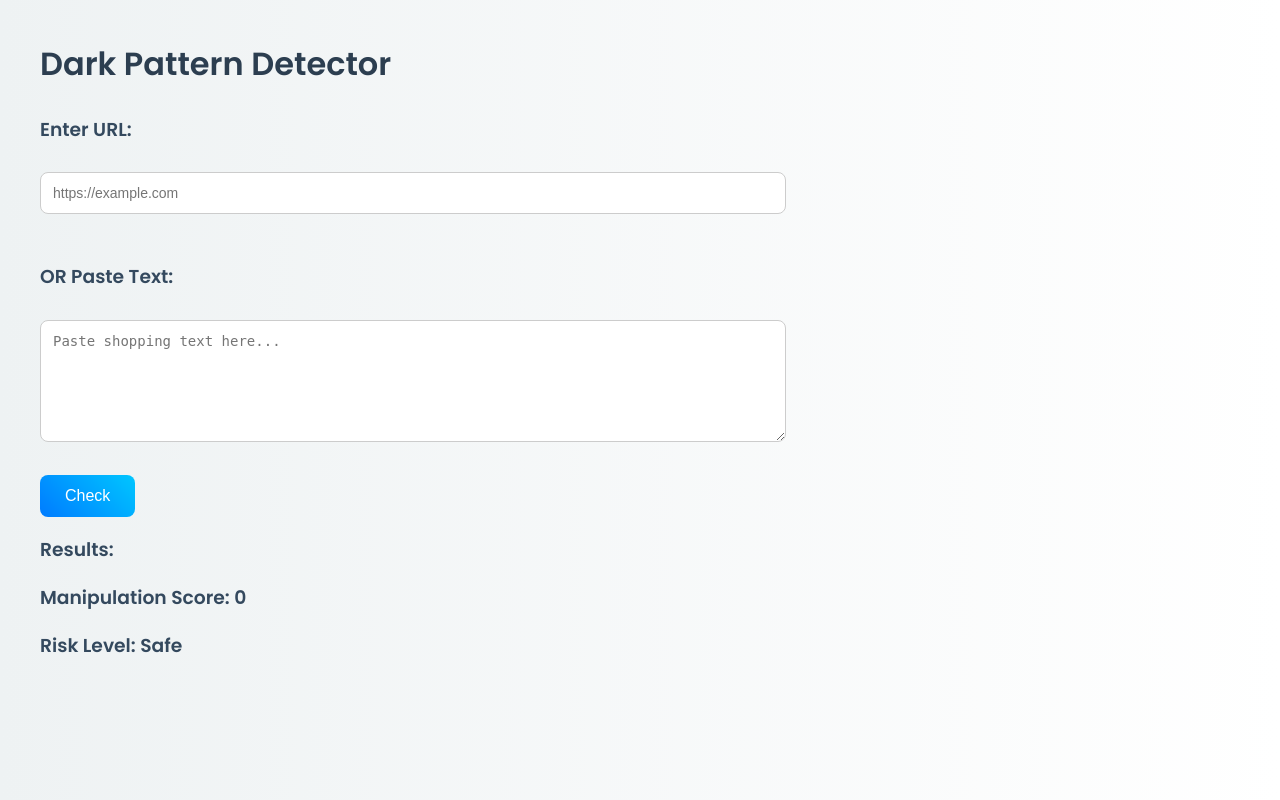
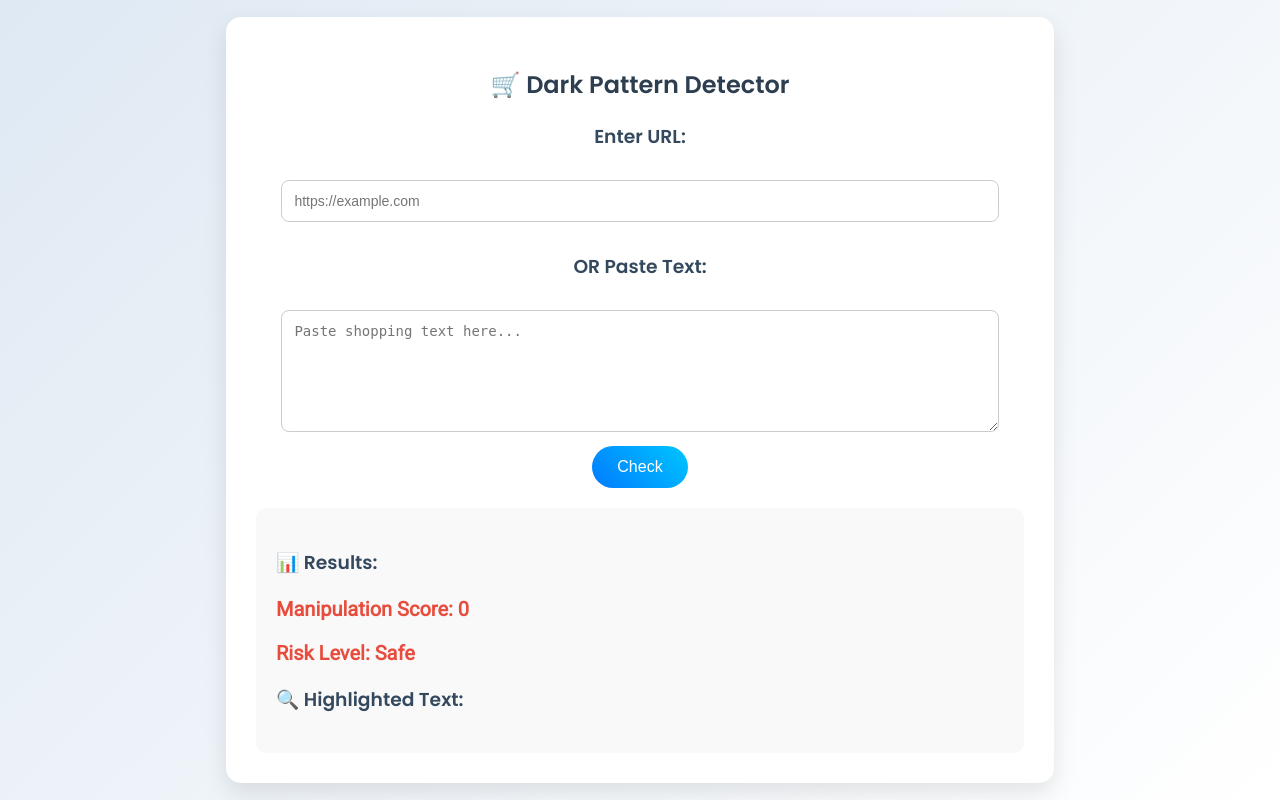
Before and after one commit to pracheetasundaramoorthy-code/dark-pattern-detector, a Flask app: page / in a window 1280 px wide. Run offline with Flask 3, Linux system fonts and the light colour scheme.

Commit message:
Update index.html

```diff
--- a/templates/index.html
+++ b/templates/index.html
@@ -6,27 +6,40 @@
     <!-- Google Fonts -->
     <link href="https://fonts.googleapis.com/css2?family=Poppins:wght@400;600&family=Roboto&display=swap" rel="stylesheet">
 
-    <!-- CSS Styling -->
     <style>
     body {
         font-family: 'Roboto', sans-serif;
-        margin: 40px;
-        background: linear-gradient(to right, #eef2f3, #ffffff);
+        background: linear-gradient(135deg, #dfe9f3, #ffffff);
+        display: flex;
+        justify-content: center;
+        align-items: center;
+        height: 100vh;
+        margin: 0;
+    }
+
+    .container {
+        background: white;
+        padding: 30px;
+        border-radius: 15px;
+        width: 60%;
+        box-shadow: 0 10px 25px rgba(0,0,0,0.1);
+        text-align: center;
     }
 
     h2 {
         font-family: 'Poppins', sans-serif;
-        font-size: 32px;
         color: #2c3e50;
+        margin-bottom: 20px;
     }
 
     h3 {
         font-family: 'Poppins', sans-serif;
         color: #34495e;
+        margin-top: 20px;
     }
 
     textarea, input {
-        width: 60%;
+        width: 90%;
         padding: 12px;
         margin: 10px 0;
         border-radius: 8px;
@@ -39,21 +52,23 @@
         background: linear-gradient(45deg, #007BFF, #00c6ff);
         color: white;
         border: none;
-        border-radius: 8px;
+        border-radius: 25px;
         font-size: 16px;
         cursor: pointer;
+        transition: 0.3s;
     }
 
     button:hover {
-        opacity: 0.9;
+        transform: scale(1.05);
+        box-shadow: 0 5px 15px rgba(0,0,0,0.2);
     }
 
     .result-box {
-        background: white;
-        padding: 25px;
+        background: #f9f9f9;
+        padding: 20px;
         margin-top: 20px;
-        border-radius: 12px;
-        box-shadow: 0 4px 10px rgba(0,0,0,0.1);
+        border-radius: 10px;
+        text-align: left;
     }
 
     .score {
@@ -62,26 +77,28 @@
         color: #e74c3c;
     }
     </style>
-
 </head>
-
 <body>
 
-<h2>Dark Pattern Detector</h2>
+<div class="container">
+
+    <h2>🛒 Dark Pattern Detector</h2>
 
     <form method="POST">
 
         <h3>Enter URL:</h3>
-    <input type="text" name="url" size="50" placeholder="https://example.com"><br><br>
+        <input type="text" name="url" placeholder="https://example.com">
 
         <h3>OR Paste Text:</h3>
-    <textarea name="text" rows="6" cols="50" placeholder="Paste shopping text here..."></textarea><br><br>
+        <textarea name="text" rows="6" placeholder="Paste shopping text here..."></textarea>
 
+        <br>
         <button type="submit">Check</button>
     </form>
 
+    <div class="result-box">
 
-<h3>Results:</h3>
+        <h3>📊 Results:</h3>
 
         {% for category, data in result.items() %}
             <p><b>{{ category }}</b></p>
@@ -90,8 +107,15 @@
             <hr>
         {% endfor %}
 
-<h3>Manipulation Score: {{ score }}</h3>
-<h3>Risk Level: {{ risk }}</h3>
+        <p class="score">Manipulation Score: {{ score }}</p>
+        <p class="score">Risk Level: {{ risk }}</p>
+
+        <h3>🔍 Highlighted Text:</h3>
+        <p>{{ highlighted_text | safe }}</p>
+
+    </div>
+
+</div>
 
 </body>
 </html>
```
Lines whose indentation alone changed are shown as unchanged.
